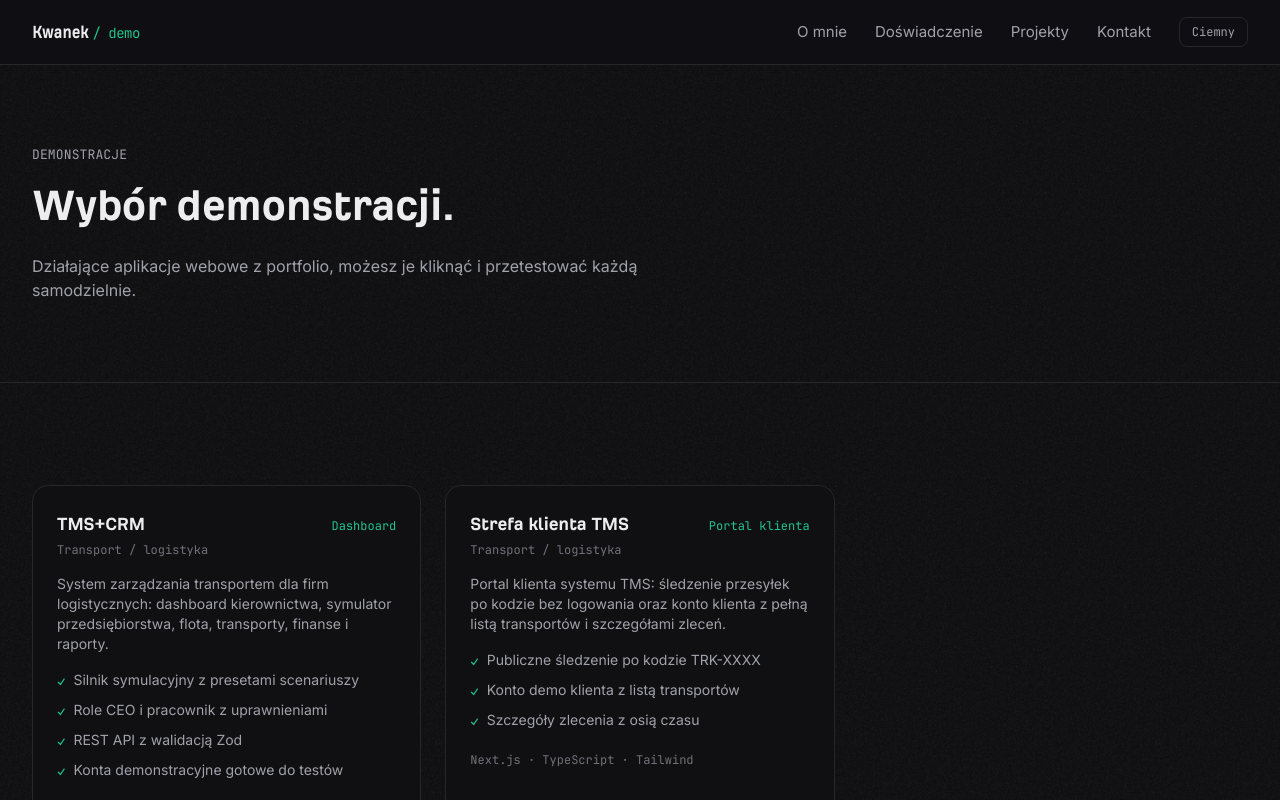
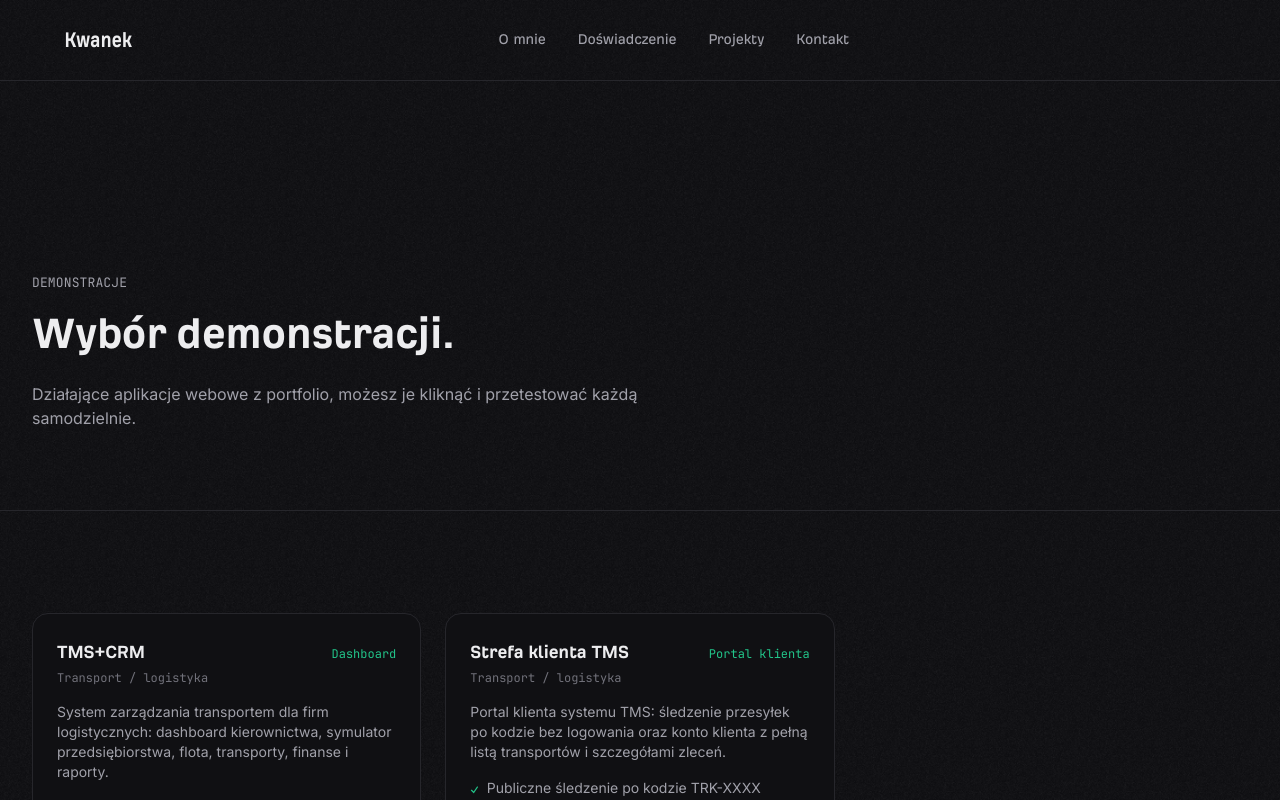
Before and after one commit to KwanekDev/kwanek-demos, a Next.js app: page / in a window 1280 px wide. Shown: the top 800 px of the page. Built offline with nearby package versions, Linux system fonts and the light colour scheme.

Commit message:
Przekopiuj nawigację 1:1 ze strony głównej kwanek.pl

```diff
--- a/src/components/Header.tsx
+++ b/src/components/Header.tsx
@@ -1,8 +1,5 @@
 "use client";
-import Link from "next/link";
 import { useState } from "react";
-import { site } from "@/content/site";
-import { ThemeToggle } from "@/components/ThemeToggle";
 
 const links = [
   { href: "https://kwanek.pl/#about", label: "O mnie" },
@@ -11,43 +8,77 @@ const links = [
   { href: "https://kwanek.pl/#contact", label: "Kontakt" },
 ];
 
+const NAV_CLASS =
+  "font-display text-base text-[var(--color-muted)] transition-colors duration-300 hover:text-[var(--color-accent)]";
+
 export function Header() {
   const [open, setOpen] = useState(false);
   return (
-    <header className="sticky top-0 z-50 border-b border-[var(--color-border)] bg-[var(--color-bg)]/90 backdrop-blur">
-      <div className="container-page flex h-16 items-center justify-between gap-6">
-        <Link
+    <header className="text-sm py-6 md:px-16 px-6 border-b border-[var(--color-border)] z-30 md:mb-28 mb-10">
+      <div className="max-w-6xl mx-auto flex items-center justify-between gap-6">
+        <a
           href="https://kwanek.pl"
-          className="font-display text-xl font-bold tracking-tight text-[var(--color-fg)]"
+          className="font-display text-2xl font-bold tracking-tight text-[var(--color-fg)]"
         >
-          {site.brand} <span className="font-mono text-sm font-normal text-[var(--color-accent)]">/ demo</span>
-        </Link>
-        <nav className="hidden items-center gap-7 text-[15px] text-[var(--color-muted)] md:flex">
+          Kwanek
+        </a>
+        <nav className="md:block hidden">
+          <ul className="flex items-center gap-x-8">
             {links.map((l) => (
-            <a key={l.href} href={l.href} className="transition-colors hover:text-[var(--color-fg)]">
+              <li key={l.href}>
+                <a href={l.href} className={NAV_CLASS}>
                   {l.label}
                 </a>
+              </li>
             ))}
-          <ThemeToggle />
+          </ul>
         </nav>
-        <div className="flex items-center gap-2 md:hidden">
-          <ThemeToggle />
-          <button type="button" onClick={() => setOpen((v) => !v)} className="rounded-md border border-[var(--color-border)] px-3 py-1.5 text-xs">
-            Menu
+        <div className="flex items-center gap-x-4">
+          <button
+            aria-label="Menu"
+            onClick={() => setOpen(true)}
+            className="md:hidden rounded-md border border-[var(--color-border)] bg-[var(--color-bg-alt)] p-2"
+          >
+            <svg width="18" height="18" viewBox="0 0 15 15" fill="currentColor" aria-hidden="true">
+              <path d="M1.5 3C1.22386 3 1 3.22386 1 3.5C1 3.77614 1.22386 4 1.5 4H13.5C13.7761 4 14 3.77614 14 3.5C14 3.22386 13.7761 3 13.5 3H1.5ZM1 7.5C1 7.22386 1.22386 7 1.5 7H13.5C13.7761 7 14 7.22386 14 7.5C14 7.77614 13.7761 8 13.5 8H1.5C1.22386 8 1 7.77614 1 7.5ZM1 11.5C1 11.2239 1.22386 11 1.5 11H13.5C13.7761 11 14 11.2239 14 11.5C14 11.7761 13.7761 12 13.5 12H1.5C1.22386 12 1 11.7761 1 11.5Z"></path>
+            </svg>
           </button>
         </div>
       </div>
-      {open && (
-        <div className="border-t border-[var(--color-border)] md:hidden">
-          <div className="container-page flex flex-col gap-2 py-4 text-[15px]">
+      <div
+        className={`fixed left-0 top-0 z-40 h-full w-full transform transition-transform duration-500 ease-[cubic-bezier(0.7,0,0,1)] bg-[var(--color-bg)] ${open ? "translate-x-0" : "translate-x-full"}`}
+      >
+        <div className="flex items-center justify-between mt-6 px-8">
+          <a
+            href="https://kwanek.pl"
+            className="font-display text-2xl font-bold tracking-tight text-[var(--color-fg)]"
+          >
+            Kwanek
+          </a>
+          <button
+            aria-label="Zamknij menu"
+            onClick={() => setOpen(false)}
+            className="rounded-full border border-[var(--color-border)] bg-[var(--color-bg-alt)] p-2"
+          >
+            <svg width="18" height="18" viewBox="0 0 24 24" fill="none" stroke="currentColor" stroke-width="2" stroke-linecap="round" aria-hidden="true">
+              <path d="M6 18L18 6M6 6l12 12"></path>
+            </svg>
+          </button>
+        </div>
+        <nav className="flex flex-col mt-6">
           {links.map((l) => (
-              <a key={l.href} href={l.href} onClick={() => setOpen(false)} className="py-1.5">
-                {l.label}→
+            <a
+              key={l.href}
+              href={l.href}
+              onClick={() => setOpen(false)}
+              className="flex items-center justify-between font-display font-semibold text-lg border-b border-[var(--color-border)] p-6 group"
+            >
+              <span>{l.label}</span>
+              <span className="text-[var(--color-accent)]">→</span>
             </a>
           ))}
+        </nav>
       </div>
-        </div>
-      )}
     </header>
   );
 }
```
Lines whose indentation alone changed are shown as unchanged.
